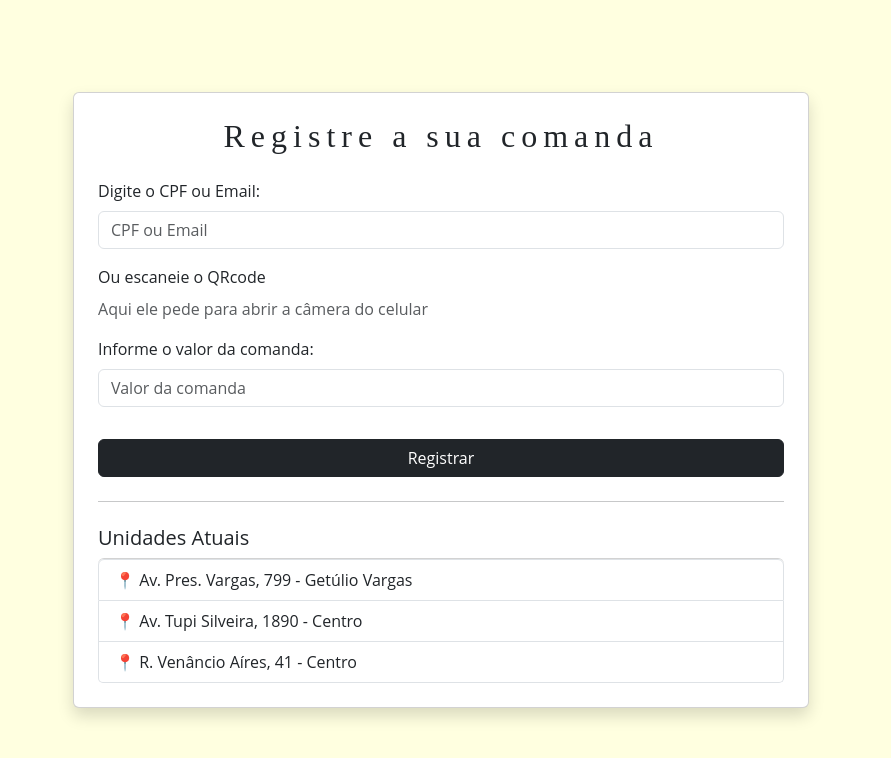
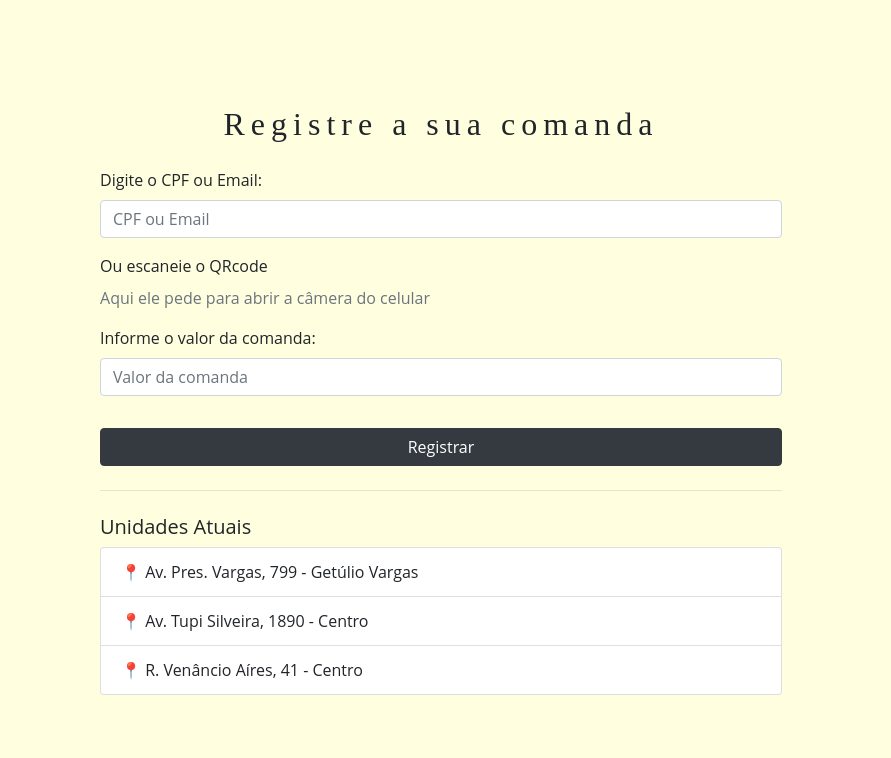
Before and after one commit to mayaraduartez/cartao-fidelidade, a plain HTML site: page views/principal.html in a window 1280 px wide. Shown: the full height of the page, 389-1280 px from the left. Drawn offline with nearby package versions, Linux system fonts and the light colour scheme.

Commit message:
Atualizei estilo e script tela principal

```diff
--- a/views/principal.html
+++ b/views/principal.html
@@ -7,8 +7,8 @@
   <title>Principal</title>
 
   <!-- Bootstrap -->
-  <link href="https://cdn.jsdelivr.net/npm/bootstrap@5.3.3/dist/css/bootstrap.min.css" rel="stylesheet">
-  <script src="https://cdn.jsdelivr.net/npm/bootstrap@5.3.3/dist/js/bootstrap.bundle.min.js"></script>
+  <link rel="stylesheet" href="https://stackpath.bootstrapcdn.com/bootstrap/4.1.3/css/bootstrap.min.css"
+  integrity="sha384-MCw98/SFnGE8fJT3GXwEOngsV7Zt27NXFoaoApmYm81iuXoPkFOJwJ8ERdknLPMO" crossorigin="anonymous">
 
   <!-- Seu CSS -->
   <link rel="stylesheet" href="/style/style2.css">
@@ -24,8 +24,9 @@
       </div>
 
       <!-- Coluna direita: Registro da comanda -->
+      <!-- Coluna direita: Registro da comanda -->
 <div class="col-md-8">
-        <div class="card shadow p-4">
+  <div class="p-4"> <!-- Removido o card e shadow -->
     <h1 class="mb-4 text-center">Registre a sua comanda</h1>
 
     <form enctype="multipart/form-data" method="post" action="/salvar-comanda">
@@ -57,6 +58,7 @@
     </ul>
   </div>
 </div>
+
     </div>
   </div>
 
```
Lines whose indentation alone changed are shown as unchanged.
